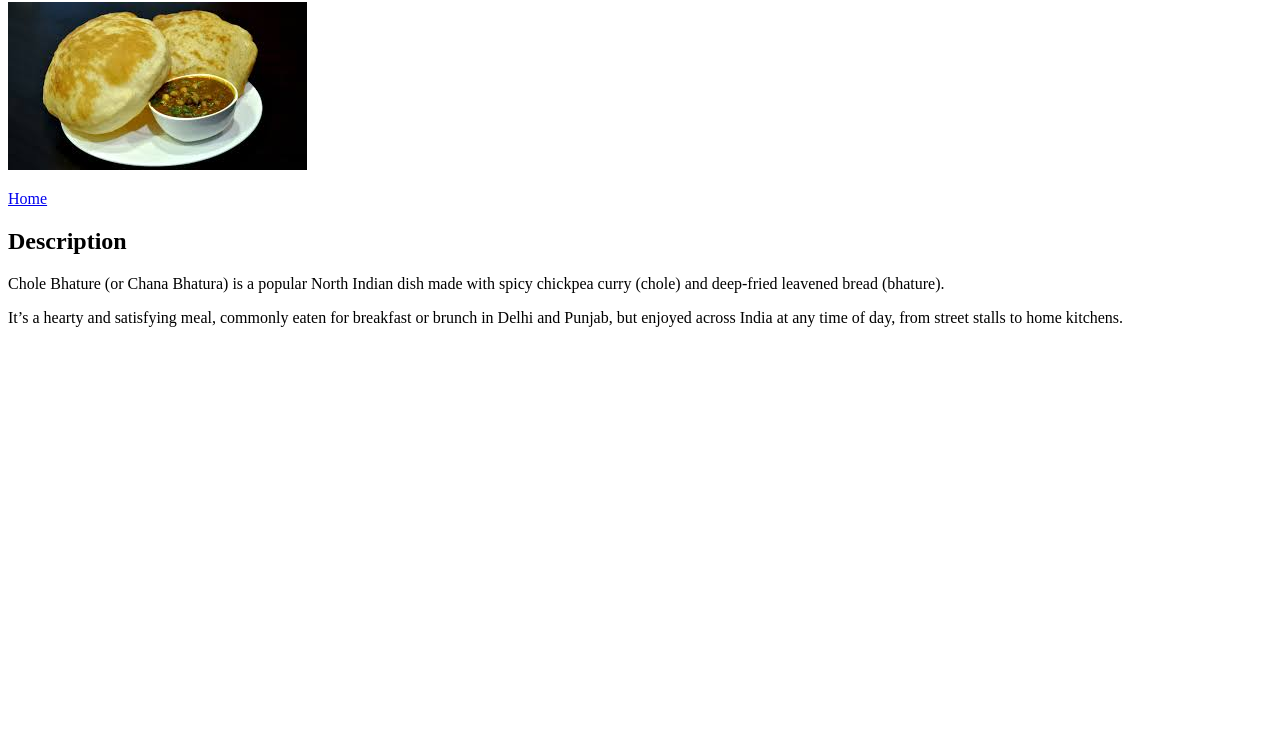
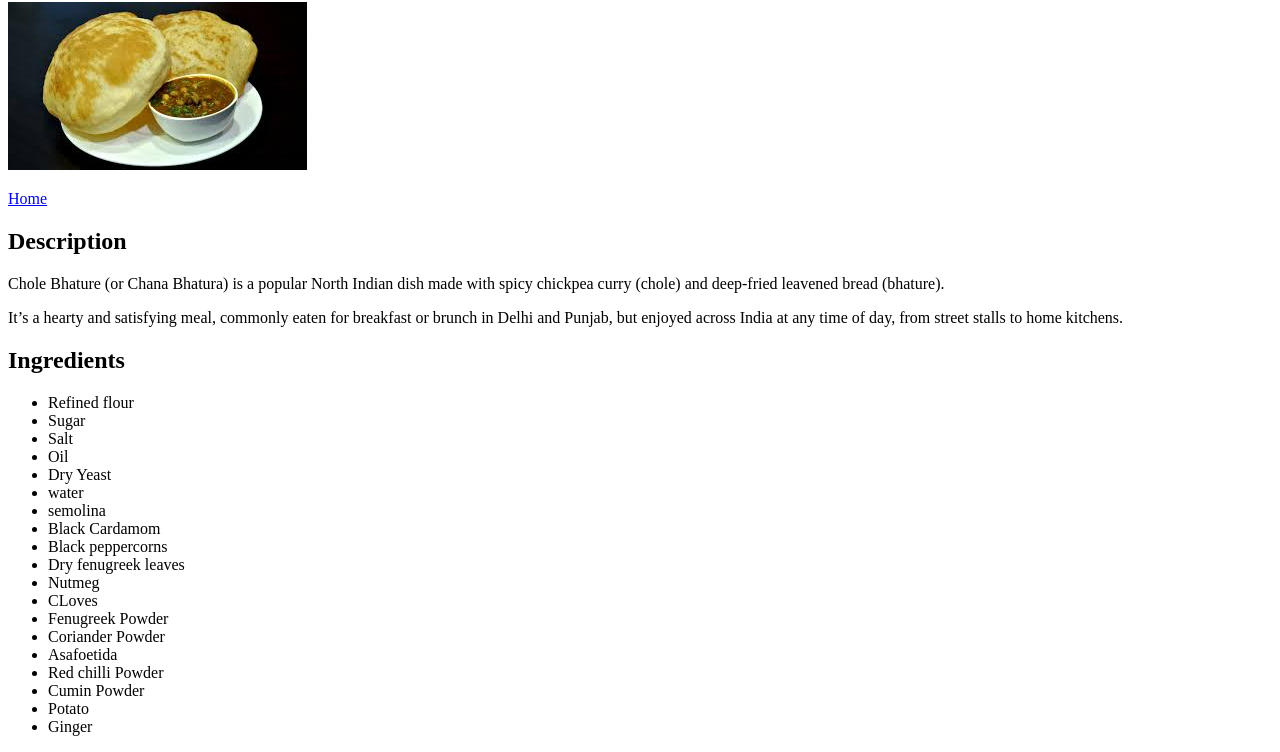
Before and after one commit to sharmint/odin-recipes, a plain HTML site: page recipes/Cholebature.html in a window 1280 px wide. Shown: the part 78-830 px from the top of the page. Before the commit the page ends 800 px from the top, so only its background shows below. Drawn offline with Linux system fonts and the light colour scheme.

Commit message:
Added Ingridents to the recipes html files

```diff
--- a/recipes/Cholebature.html
+++ b/recipes/Cholebature.html
@@ -18,5 +18,29 @@
     <p>
         It’s a hearty and satisfying meal, commonly eaten for breakfast or brunch in Delhi and Punjab, but enjoyed across India at any time of day, from street stalls to home kitchens.
     </p>
+    <p>
+        <h2>Ingredients</h2>
+    </p>
+    <ul>
+        <li> Refined flour </li>
+        <li>Sugar </li>
+        <li>Salt</li>
+        <li> Oil </li>
+        <li>Dry Yeast </li>
+        <li> water</li>
+        <li> semolina</li>
+        <li> Black Cardamom</li>
+        <li> Black peppercorns </li>
+        <li> Dry fenugreek leaves</li>
+        <li> Nutmeg</li>
+        <li> CLoves </li>
+        <li> Fenugreek Powder</li>
+        <li> Coriander Powder </li>
+        <li> Asafoetida</li>
+        <li> Red chilli Powder</li>
+        <li> Cumin Powder </li>
+        <li> Potato</li>
+        <li> Ginger </li>
+    </ul>
 </body>
 </html>
```
Also changed, not shown: recipes/Dosa.html (+13 -0 lines), recipes/Idli.html (+13 -0 lines).
